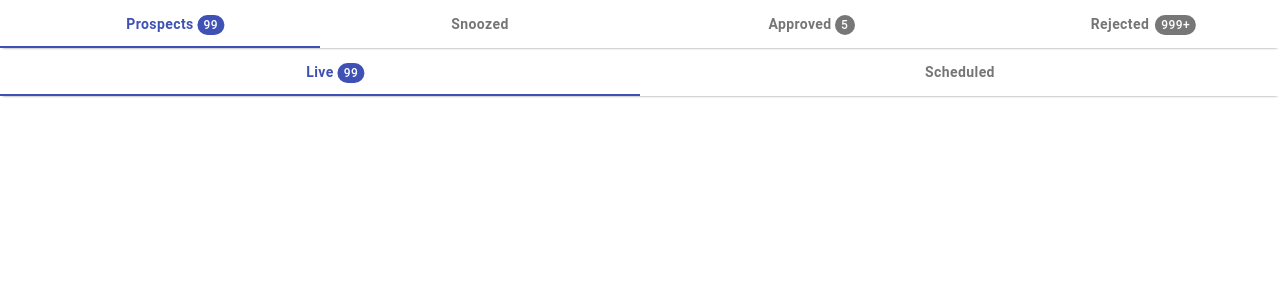
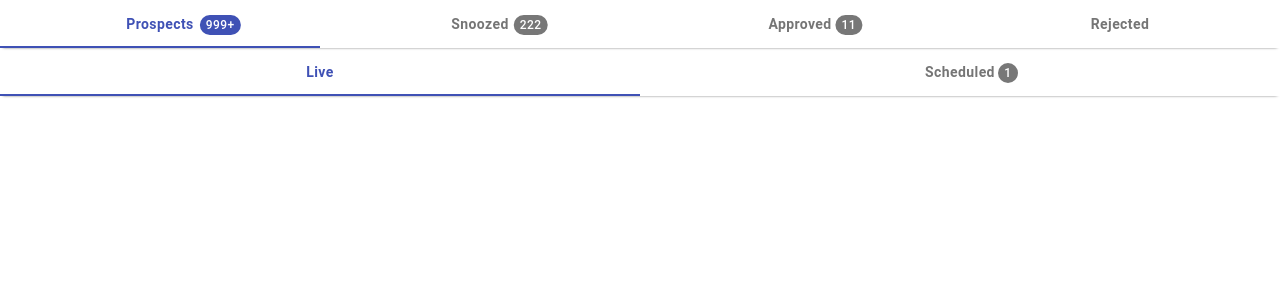
Before and after one commit to Pocket/curation-tools-frontend, a React (Create React App) app: page / in a window 1280 px wide. Shown: the top 300 px of the page. Built offline with nearby package versions, Linux system fonts and the light colour scheme.

Commit message:
Create Tab Navigation component which nests JSX custom Tab components

```diff
--- a/src/App.tsx
+++ b/src/App.tsx
@@ -2,42 +2,21 @@ import React from 'react';
 // import logo from './logo.svg';
 import './App.css';
 import TabsNavigation from './components/TabsNavigation/TabsNavigation';
+import PocketCustomTab from './components/TabsNavigation/Tab';
 
 function App() {
   return (
     <div className="App">
       {/* <!-- your component goes here to test the rendering! --> */}
       <TabsNavigation>
-                {[
-                    {
-                        NameTab: 'Prospects',
-                        BadgeTab: 99,
-                    },
-                    {
-                        NameTab: 'Snoozed',
-                        BadgeTab: 0,
-                    },
-                    {
-                        NameTab: 'Approved',
-                        BadgeTab: 5,
-                    },
-                    {
-                        NameTab: 'Rejected',
-                        BadgeTab: 9999,
-                    },
-                ]}
+        <PocketCustomTab title="Prospects" badge="3333" />
+        <PocketCustomTab title="Snoozed" badge="222" />
+        <PocketCustomTab title="Approved" badge="11" />
+        <PocketCustomTab title="Rejected" badge="0" />
       </TabsNavigation>
       <TabsNavigation>
-                {[
-                    {
-                        NameTab: 'Live',
-                        BadgeTab: 99,
-                    },
-                    {
-                        NameTab: 'Scheduled',
-                        BadgeTab: 0,
-                    },
-                ]}
+        <PocketCustomTab title="Live" badge="0" />
+        <PocketCustomTab title="Scheduled" badge="1" />
       </TabsNavigation>
     </div>
   );
--- /dev/null
+++ b/src/components/TabsNavigation/Tab.tsx
@@ -0,0 +1,60 @@
+import React from 'react';
+import { withStyles } from '@material-ui/core/styles';
+
+import Tab from '@material-ui/core/Tab';
+import Badge from '@material-ui/core/Badge';
+
+/**
+ * Creation of a customized "Tab" Material-UI component.
+ * Creation of a customized "Badge" Material-UI component.
+ */
+const StyledTab = withStyles({
+  root: {
+    textTransform: 'none',
+    fontWeight: 600,
+    '&.Mui-selected span.MuiBadge-badge': {
+      backgroundColor: '#3F51B5',
+    },
+  },
+})(Tab);
+
+const StyledBadge = withStyles({
+  anchorOriginTopRightRectangle: {
+    transform: 'translate(115%, 15%)',
+  },
+  colorSecondary: {
+    backgroundColor: '#777777',
+  },
+})(Badge);
+
+/**
+ * Creation of TypeScript interface for the PocketTab component props.
+ */
+interface TabContent {
+  title: string;
+  badge: string | number;
+}
+
+/**
+ * Creation of the "PocketTab" component.
+ */
+const PocketTab: React.FC<TabContent> = ({ ...props }) => {
+  return (
+    <StyledTab
+      {...props}
+      label={
+        <StyledBadge
+          badgeContent={
+            typeof props.badge === 'string' ? +props.badge : props.badge
+          }
+          max={999}
+          color="secondary"
+        >
+          {props.title}
+        </StyledBadge>
+      }
+    />
+  );
+};
+
+export default PocketTab;
--- a/src/components/TabsNavigation/TabsNavigation.tsx
+++ b/src/components/TabsNavigation/TabsNavigation.tsx
@@ -1,9 +1,7 @@
 import React, { useState } from 'react';
-import { makeStyles, withStyles } from '@material-ui/core/styles';
+import { makeStyles } from '@material-ui/core/styles';
 import AppBar from '@material-ui/core/AppBar';
 import Tabs from '@material-ui/core/Tabs';
-import Tab from '@material-ui/core/Tab';
-import Badge from '@material-ui/core/Badge';
 
 /**
  * Creation of specific styles for specific class names.
@@ -19,85 +17,29 @@ const useStyles = makeStyles(() => ({
 }));
 
 /**
- * Creation of a customized "Tab" Material-UI component.
- * Creation of a customized "Badge" Material-UI component.
+ * Creation of TypeScript interface for the TabsNavigation component props.
  */
-const StyledTab = withStyles({
-    root: {
-        textTransform: 'none',
-        fontWeight: 600,
-        '&.Mui-selected span.MuiBadge-badge': {
-            backgroundColor: '#3F51B5',
-        },
-    },
-})(Tab);
-
-const StyledBadge = withStyles({
-    anchorOriginTopRightRectangle: {
-        transform: 'translate(115%, 15%)',
-    },
-    colorSecondary: {
-        backgroundColor: '#777777',
-    },
-})(Badge);
-
-/**
- * Creation of TypeScript interfaces.
- */
-interface TabContent {
-    NameTab: string;
-    BadgeTab: number;
-}
-
 interface TabsNavigationProps {
-    children: Array<TabContent>;
+  children: Array<JSX.Element>;
 }
 
 /**
  * Creation of the "TabsNavigation" component.
+ *
+ * ATTENTION --> In order to create each Tab, when you are in the file that will render the component,
+ *               you need to import the "Tab" custom component that you can find in the same folder of
+ *               this TabsNavigation component ("Tab.tsx"). You have to nest in the "TabsNavigation"
+ *               component as many "Tab" components as tabs you may want.
  */
-const TabsNavigation: React.FC<TabsNavigationProps> = (props) => {
+const TabsNavigation: React.FC<TabsNavigationProps> = props => {
   const classes = useStyles();
 
   const [value, setValue] = useState(0);
 
   /**
-     * The component creates as many tabs as elements indicated in the child array.
-     *
-     * Each element of the array consists of an object. Each of those objects should have 2
-     * properties:
-     *
-     * 1.- The name of the tab ("NameTab");
-     * 2.- he number contained in the badge ("BadgeTab").
-     */
-    const setTabs = () => {
-        const tabs = [];
-        for (let i = 0; i < props.children.length; i++) {
-            tabs.push(
-                <StyledTab
-                    label={
-                        <StyledBadge
-                            badgeContent={props.children[i].BadgeTab}
-                            max={999}
-                            color="secondary"
-                        >
-                            {props.children[i].NameTab}
-                        </StyledBadge>
-                    }
-                    key={i}
-                />
-            );
-        }
-        return tabs;
-    };
-
-    /**
    * Callback function required by the props "onChange" of the "Tabs" Material-UI component.
    */
-    const tabChangeHandler = (
-        event: React.ChangeEvent<{}>,
-        newValue: number
-    ) => {
+  const tabChangeHandler = (event: React.ChangeEvent<{}>, newValue: number) => {
     setValue(newValue);
   };
 
@@ -114,7 +56,7 @@ const TabsNavigation: React.FC<TabsNavigationProps> = (props) => {
         textColor="primary"
         variant="fullWidth"
       >
-                {setTabs()}
+        {props.children}
       </Tabs>
     </AppBar>
   );
```
Lines whose indentation alone changed are shown as unchanged.
